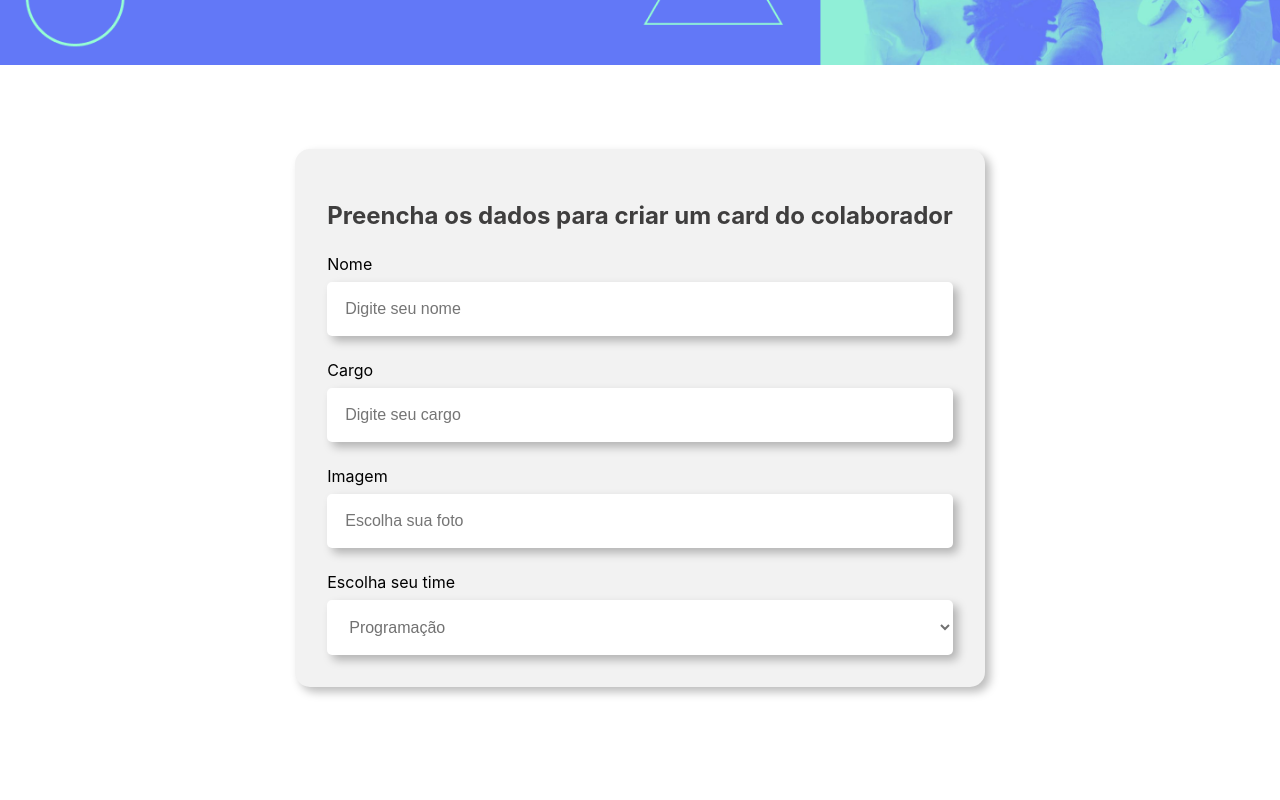
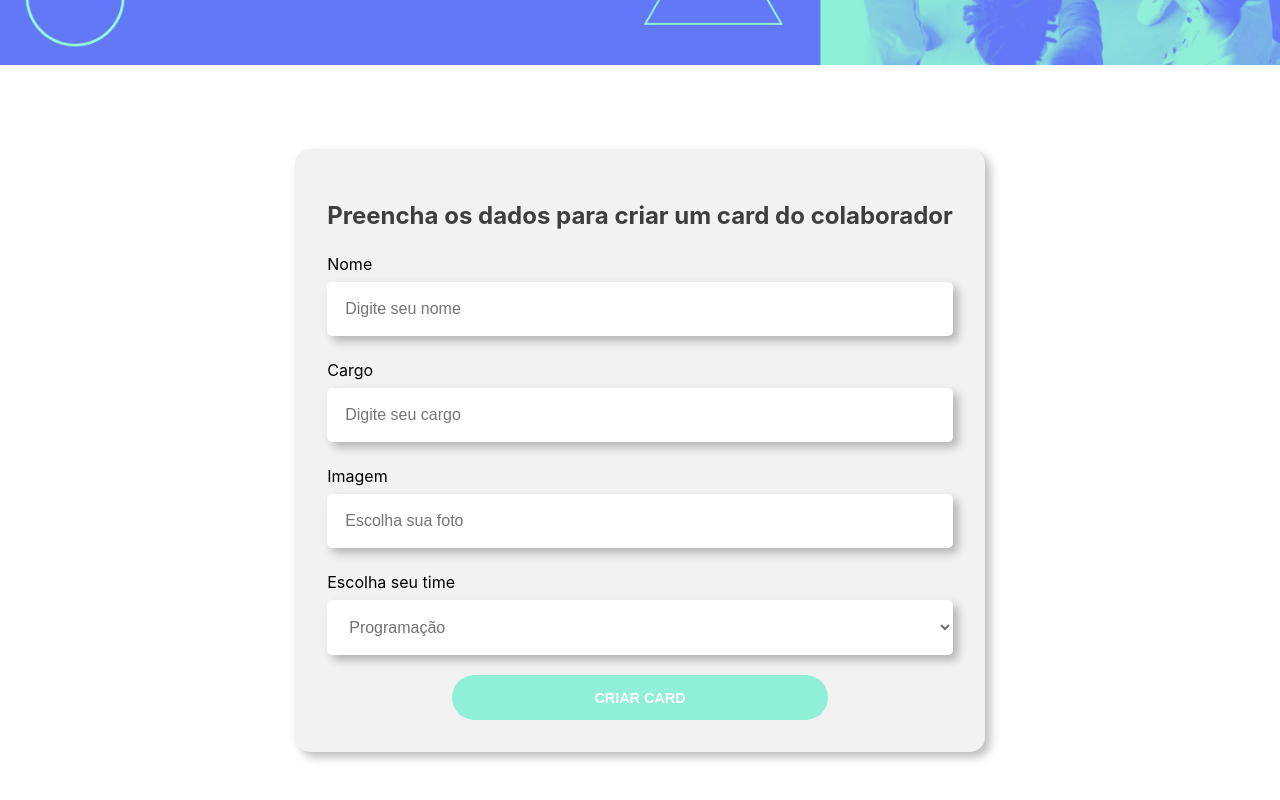
Before and after one commit to desireebarretti/organo, a React (Create React App) app: page / in a window 1280 px wide. Shown: the part 429-1229 px from the top of the page. Before the commit the page ends 1196 px from the top, so only its background shows below. Built offline with nearby package versions, Linux system fonts and the light colour scheme.

Commit message:
Criando o botão s/ funcionalidade

```diff
--- /dev/null
+++ b/src/componentes/Botão/Botao.css
@@ -0,0 +1,27 @@
+.div-button {
+    display: flex;
+    justify-content: center;
+    align-items: center;
+}
+.button {
+    margin-top: 1.4em;
+    background-color: #90F0D7;
+    border: none;
+    border-radius: 50px;
+    padding: 1em;
+    color: white;
+    text-transform: uppercase;
+    font-size: .9em;
+    vertical-align: center;
+    width: 60%;
+    font-weight: bolder;
+}
+
+.button:hover {
+    background-color: #6278F7;
+    color: white;
+    transition: .7s;
+    outline: 3px solid #90F0D7;
+    transform: scale(1.1);
+    cursor: pointer;
+}
--- a/src/componentes/Botão/Botao.jsx
+++ b/src/componentes/Botão/Botao.jsx
@@ -2,8 +2,8 @@ import './Botao.css'
 
 const Botao = (props) => {
     return (
-        <div>
-
+        <div className='div-button'>
+            <button className='button'>{props.txt}</button>
         </div>
     )
 }
--- a/src/componentes/Formulario/Formulario.jsx
+++ b/src/componentes/Formulario/Formulario.jsx
@@ -1,7 +1,7 @@
 import './Formulario.css';
 import CampoTexto from '../CampoTexto/CampoTexto';
 import ListaSuspensa from '../ListaSuspensa/ListaSuspensa';
-
+import Botao from '../Botão/Botao';
 
 const Formulario = () => {
 
@@ -13,7 +13,7 @@ const Formulario = () => {
                 <CampoTexto legenda="Cargo" place={'Digite seu cargo'} />
                 <CampoTexto legenda="Imagem" place={'Escolha sua foto'} />
                 <ListaSuspensa label="Escolha seu time"/>
-
+                <Botao txt='Criar Card'/>
             </form>
         </section>
     )
```
